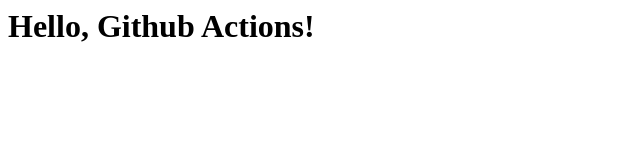
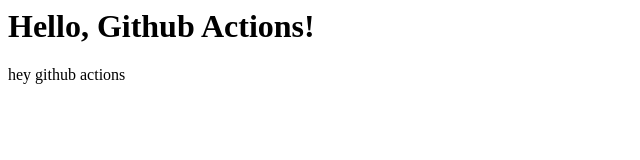
Before and after one commit to cilginc/gh-deployment-workflow, a plain HTML site: page index.html in a window 1280 px wide. Shown: the whole page, without its empty margins (0-640 px from the left). Drawn offline with Linux system fonts and the light colour scheme.

Commit message:
hope this works

```diff
--- a/index.html
+++ b/index.html
@@ -1 +1,2 @@
 <h1>Hello, Github Actions!</h1>
+<p>hey github actions</p>
```
